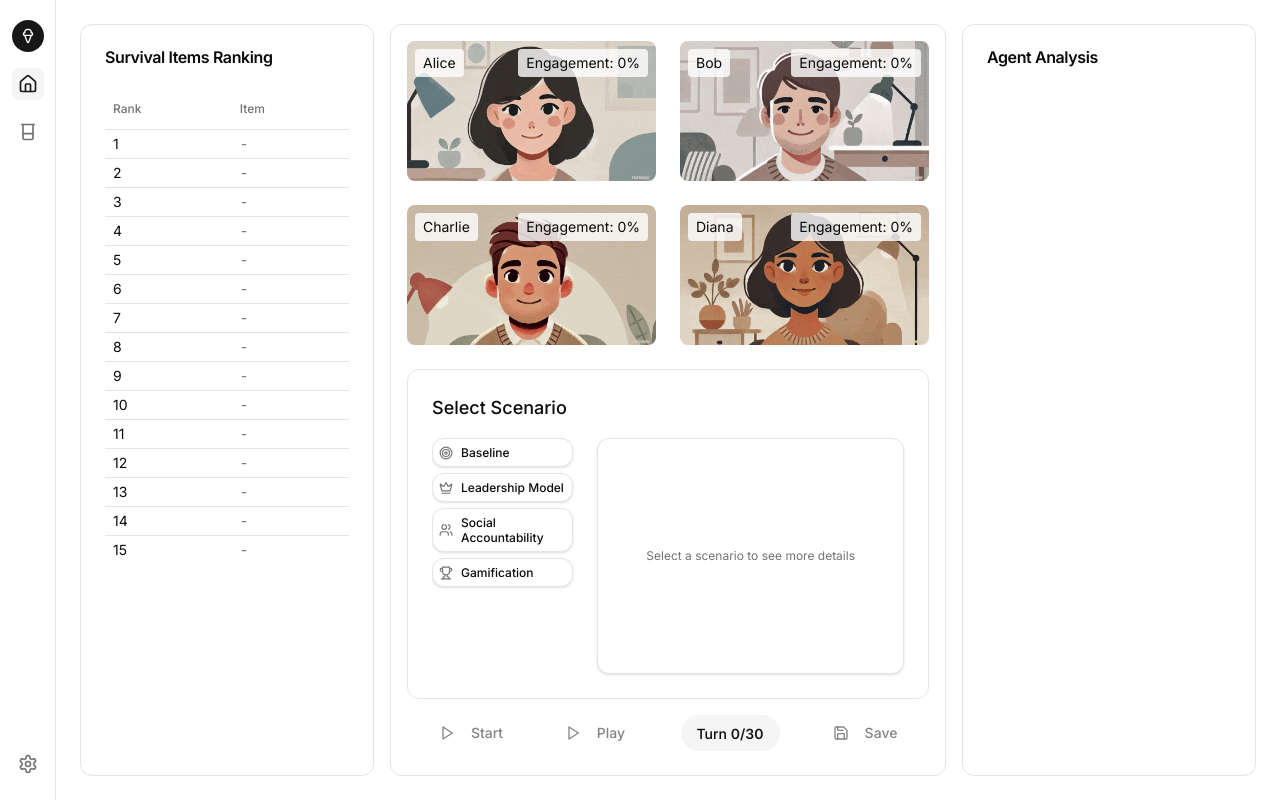
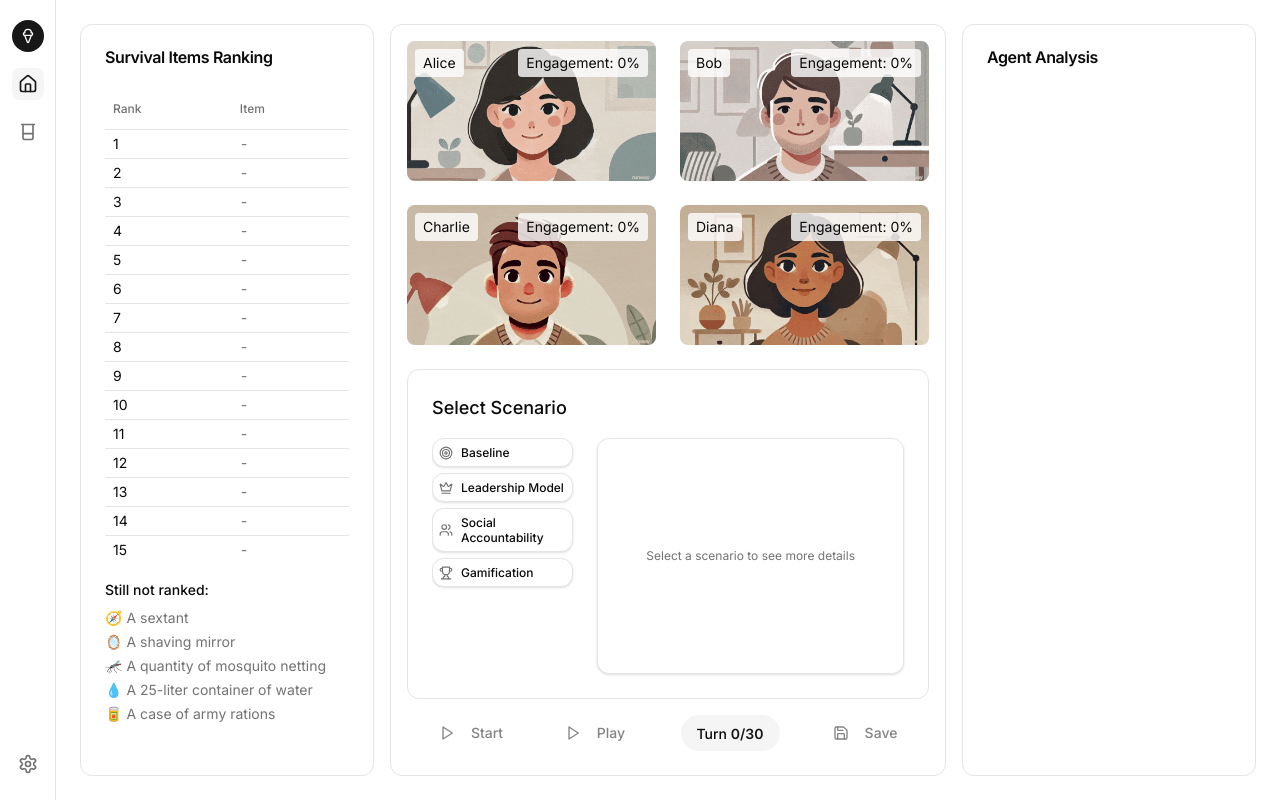
Before and after one commit to matiashoyld/icebreakers, a Next.js app: page / in a window 1280 px wide. Built offline with nearby package versions, Linux system fonts and the light colour scheme.

Commit message:
fix(ranking):there was a mismatch between the UI and the list the LLM got in the prompt. Also added a list of items not yet ranked

```diff
--- a/app/page.tsx
+++ b/app/page.tsx
@@ -110,9 +110,13 @@ export default function BreakoutRoomSimulator() {
         participants,
         currentTurn: currentStep,
         dialogueHistory,
-        currentRanking: itemRanking.filter(
-          (item): item is (typeof salvageItems)[0] => item !== undefined
-        ),
+        currentRanking: itemRanking
+          .map((item) =>
+            item
+              ? { ...item, initialRank: itemRanking.indexOf(item) + 1 }
+              : null
+          )
+          .filter((item): item is (typeof salvageItems)[0] => item !== null),
         scenario: selectedScenario!,
       })
 
--- a/components/SurvivalItemRanking.tsx
+++ b/components/SurvivalItemRanking.tsx
@@ -1,3 +1,4 @@
+import { salvageItems } from '@/app/data/data'
 import { Card, CardContent, CardHeader, CardTitle } from '@/components/ui/card'
 import { ScrollArea } from '@/components/ui/scroll-area'
 import {
@@ -32,6 +33,14 @@ export function SurvivalItemRanking({
   itemRanking,
   currentStep,
 }: SurvivalItemRankingProps) {
+  // Get unranked items
+  const rankedItemNames = itemRanking
+    .filter((item): item is NonNullable<typeof item> => item !== undefined)
+    .map((item) => item.name)
+  const unrankedItems = salvageItems.filter(
+    (item) => !rankedItemNames.includes(item.name)
+  )
+
   return (
     <Card className='w-1/4 shadow-none overflow-hidden flex flex-col'>
       <CardHeader>
@@ -89,6 +98,19 @@ export function SurvivalItemRanking({
               })}
             </TableBody>
           </Table>
+
+          {unrankedItems.length > 0 && (
+            <div className='mt-4'>
+              <h4 className='text-sm font-medium mb-2'>Still not ranked:</h4>
+              <ul className='space-y-1'>
+                {unrankedItems.map((item) => (
+                  <li key={item.id} className='text-sm text-muted-foreground'>
+                    {item.emoji} {item.name}
+                  </li>
+                ))}
+              </ul>
+            </div>
+          )}
         </ScrollArea>
       </CardContent>
     </Card>
--- a/lib/simulation/simulation-manager.ts
+++ b/lib/simulation/simulation-manager.ts
@@ -108,16 +108,33 @@ export async function getNextSimulationStep(
       prompt = baselinePrompt('')
   }
 
-  const currentRankingText =
-    input.currentRanking.length === 0
-      ? 'No items have been ranked yet.'
-      : Array(15)
-          .fill(null)
-          .map((_, index) => {
-            const item = input.currentRanking[index]
-            return `${index + 1}. ${item ? item.name : ''}`
-          })
-          .join('\n')
+  const currentRankingText = (() => {
+    if (input.currentRanking.length === 0) {
+      return 'No items have been ranked yet.'
+    }
+
+    // Get the ranked items text
+    const rankedItemsText = Array(15)
+      .fill(null)
+      .map((_, index) => {
+        const item = input.currentRanking.find(
+          (rankItem) => rankItem.initialRank === index + 1
+        )
+        return `${index + 1}. ${item ? item.name : '-'}`
+      })
+      .join('\n')
+
+    // Get the unranked items
+    const rankedItemNames = input.currentRanking.map((item) => item.name)
+    const unrankedItems = salvageItems
+      .filter((item) => !rankedItemNames.includes(item.name))
+      .map((item) => `- ${item.name}`)
+      .join('\n')
+
+    return `${rankedItemsText}
+
+${unrankedItems.length > 0 ? `Still not ranked:\n${unrankedItems}` : ''}`
+  })()
 
   const modifiedDialogueHistory =
     input.dialogueHistory.length === 0
```
